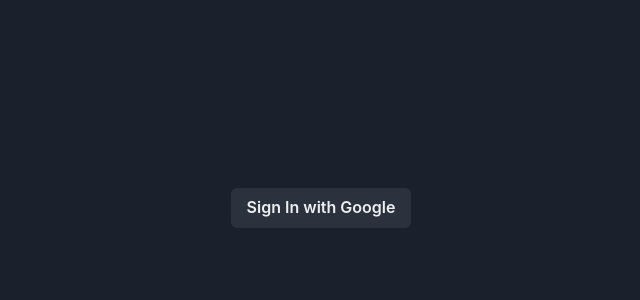
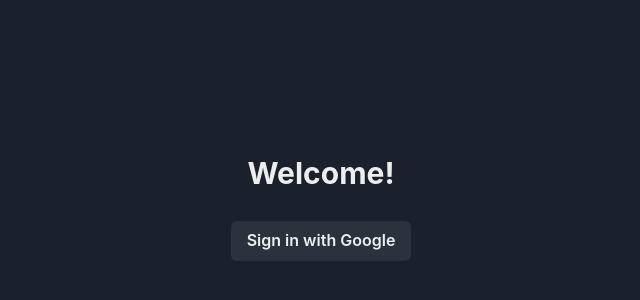
Before and after one commit to ughffs/whatcanweplay, a React (Create React App) app: page /login in a window 1280 px wide. Shown: the part 192-492 px from the top of the page, without its empty margins (319-959 px from the left). Built offline with nearby package versions, Linux system fonts and the light colour scheme.

Commit message:
Cleaned up login page. Cleaned up routes.

```diff
--- a/src/pages/login.tsx
+++ b/src/pages/login.tsx
@@ -1,14 +1,24 @@
-import { Box, Button, Flex } from "@chakra-ui/react";
+import { Button, Flex, Heading } from "@chakra-ui/react";
 import { useContext } from "react";
-import { useLocation, useNavigate } from "react-router-dom";
 import { AuthContext } from "../contexts/auth/authContext";
 
 const LoginPage = () => {
     const auth = useContext(AuthContext);
 
     return (
-        <Flex height='100vh' bg='gray.800' color='shared.textColour' justifyContent='center' alignItems='center'>
-            <Button onClick={auth?.signInWithGoogle}>Sign In with Google</Button>
+        <Flex
+            height='100vh'
+            bg='gray.800'
+            color='shared.textColour'
+            justifyContent='center'
+            alignItems='center'
+            flexDirection='column'
+            gap='10px'
+        >
+            <Heading size='lg' marginBottom='20px'>
+                Welcome!
+            </Heading>
+            <Button onClick={auth?.signInWithGoogle}>Sign in with Google</Button>
         </Flex>
     );
 };
```
Also changed, not shown: src/index.tsx (+8 -2 lines).
